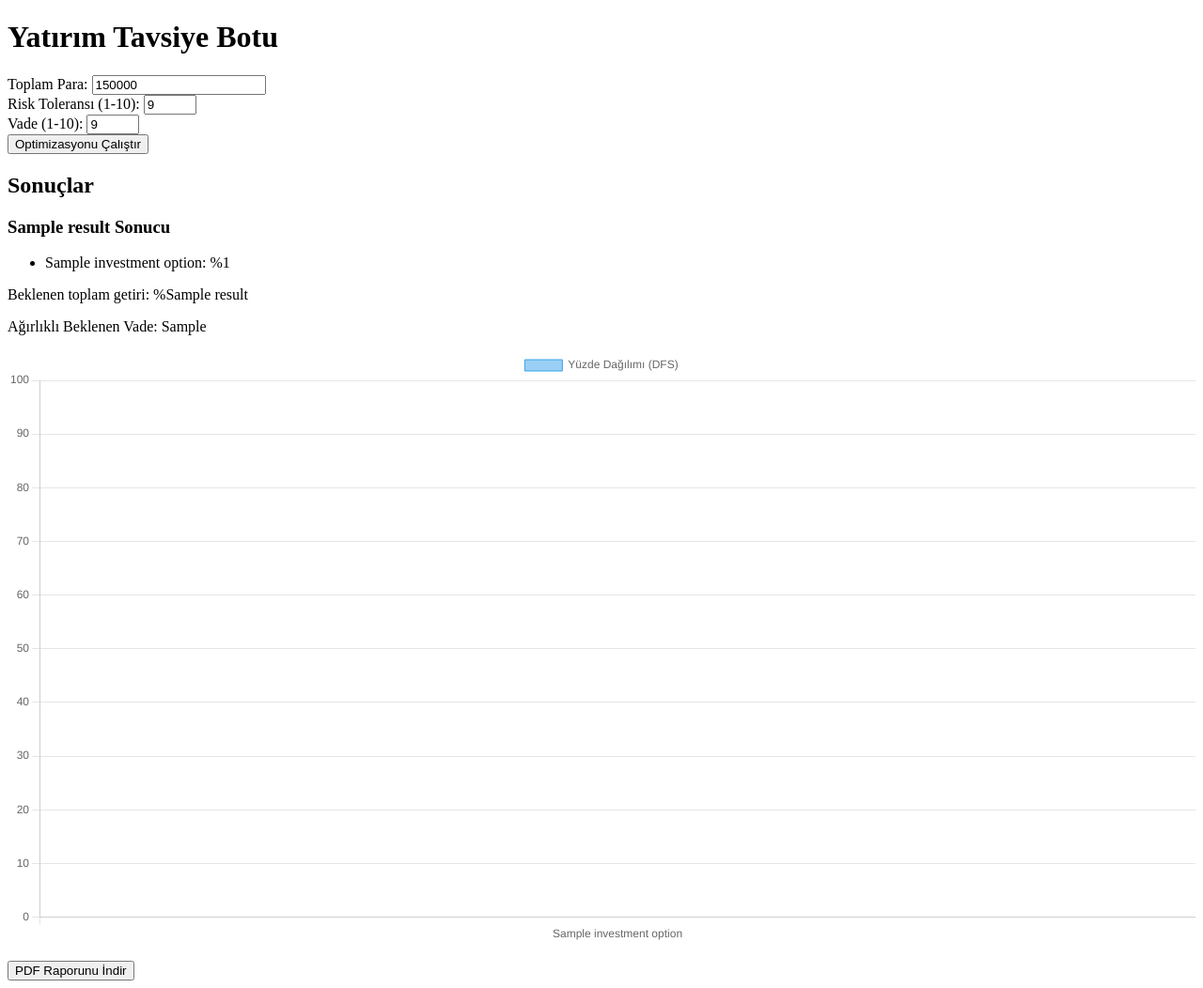
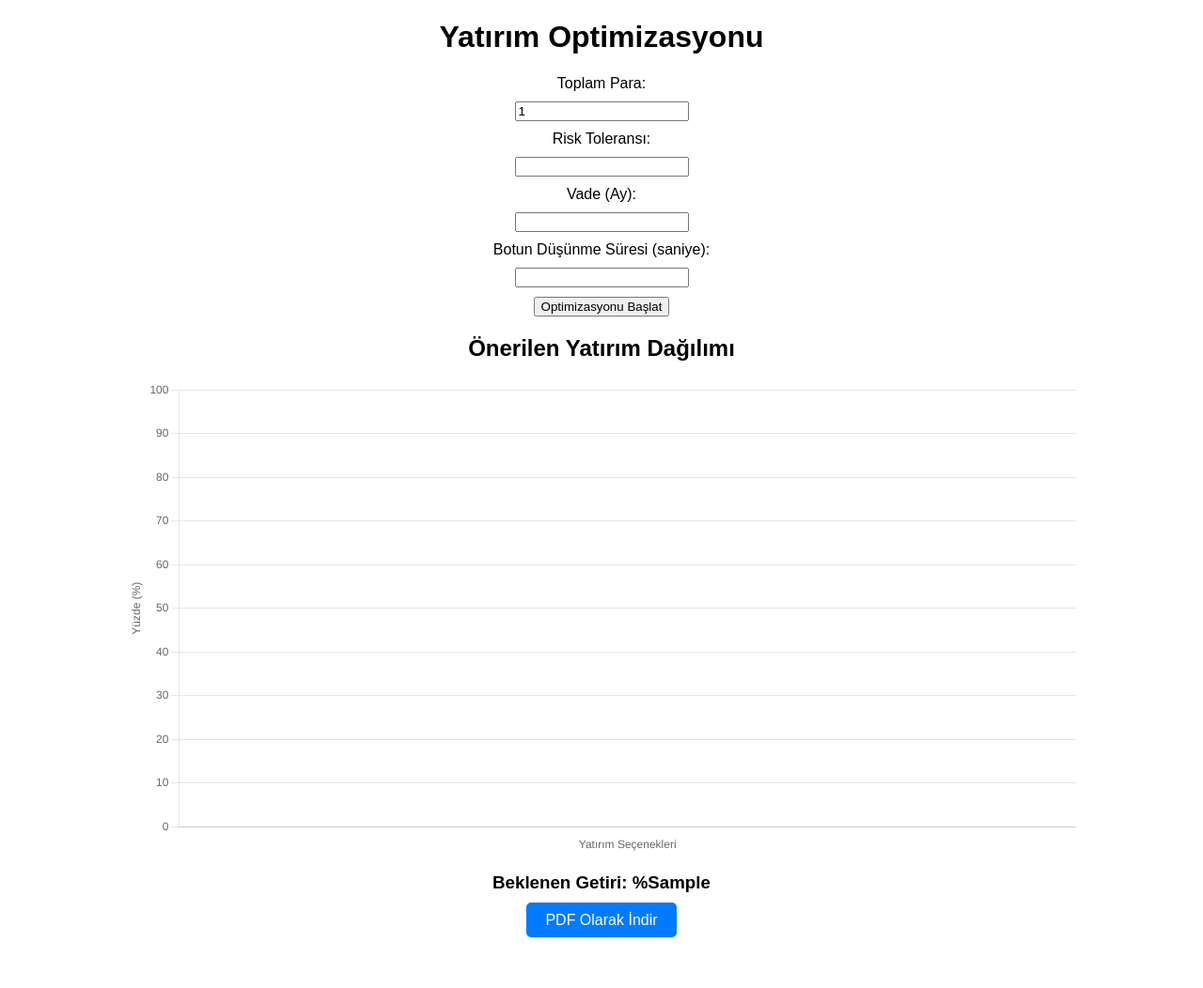
Before and after one commit to TunaKomurcu/BIL481-Project, a Flask app: template templates/index.html in a window 1280 px wide. Shown: the whole page at 94% size. After the commit the page ends 998 px from the top, so only its background shows below. Run offline with Flask 3, Linux system fonts and the light colour scheme; the template is opened without the code that fills it: most values are stand-ins (such as "Sample title", 1, 10 or a date in 2020); some libraries are stand-ins or nearby versions.

Commit message:
Update index.html
Arayüz geliştirildi, sadeleştirildi ve yeni kullanıcı parametreleri eklendi.("Botun Düşünme süresi")

```diff
--- a/templates/index.html
+++ b/templates/index.html
@@ -2,107 +2,121 @@
 <html lang="tr">
 <head>
     <meta charset="UTF-8">
-    <title>Yatırım Tavsiye Botu</title>
+    <title>Yatırım Optimizasyonu</title>
     <script src="https://cdn.jsdelivr.net/npm/chart.js"></script>
-    <script src="https://cdnjs.cloudflare.com/ajax/libs/jspdf/2.5.1/jspdf.umd.min.js"></script>
-    <script src="https://www.gstatic.com/firebasejs/9.6.1/firebase-app.js"></script>
-    <script src="https://www.gstatic.com/firebasejs/9.6.1/firebase-storage.js"></script>
-    <script>
-      const firebaseConfig = {
-        apiKey: "API_KEY",
-        authDomain: "PROJE_ADI.firebaseapp.com",
-        projectId: "PROJE_ID",
-        storageBucket: "PROJE_ADI.appspot.com",
-        messagingSenderId: "SENDER_ID",
-        appId: "APP_ID"
-      };
-      firebase.initializeApp(firebaseConfig);
-      const storage = firebase.storage();
-    </script>
+    <style>
+        body {
+            font-family: Arial, sans-serif;
+        }
+        .chart-container {
+            width: 80%;
+            margin: 0 auto;
+        }
+        h1, h2, h3 {
+            text-align: center;
+        }
+        form {
+            width: 50%;
+            margin: 20px auto;
+            text-align: center;
+        }
+        form label, form input {
+            display: block;
+            margin: 10px auto;
+        }
+        .pdf-download {
+            text-align: center;
+            margin-top: 20px;
+        }
+        .pdf-download a {
+            text-decoration: none;
+            color: #fff;
+            background-color: #007BFF;
+            padding: 10px 20px;
+            border-radius: 5px;
+        }
+    </style>
 </head>
 <body>
-    <h1>Yatırım Tavsiye Botu</h1>
-    <form method="post">
+    <h1>Yatırım Optimizasyonu</h1>
+    <form method="POST">
         <label for="total_money">Toplam Para:</label>
-        <input type="number" id="total_money" name="total_money" value="150000" required>
-        <br>
-        <label for="user_risk_tolerance">Risk Toleransı (1-10):</label>
-        <input type="number" id="user_risk_tolerance" name="user_risk_tolerance" value="9" min="1" max="10" required>
-        <br>
-        <label for="user_vade">Vade (1-10):</label>
-        <input type="number" id="user_vade" name="user_vade" value="9" min="1" max="10" required>
-        <br>
-        <button type="submit">Optimizasyonu Çalıştır</button>
+        <input type="number" id="total_money" name="total_money" value="{{ total_money }}" required>
+
+        <label for="risk_tolerance">Risk Toleransı:</label>
+        <input type="number" id="risk_tolerance" name="risk_tolerance" value="{{ risk_tolerance }}" step="0.1" required>
+
+        <label for="user_vade">Vade (Ay):</label>
+        <input type="number" id="user_vade" name="user_vade" value="{{ user_vade }}" required>
+
+        <label for="time_limit_dfs">Botun Düşünme Süresi (saniye):</label>
+        <input type="number" id="time_limit_dfs" name="time_limit_dfs" value="{{ time_limit_dfs }}" step="0.1" required>
+
+        <button type="submit">Optimizasyonu Başlat</button>
     </form>
 
-    {% if results %}
-    <h2>Sonuçlar</h2>
-    <div id="results-container">
-        {% for label, result in results.items() %}
-        <div class="result-section">
-            <h3>{{ label }} Sonucu</h3>
-            {% set alloc = result[0] %}
-            {% set yield_val = result[1] %}
-            {% if alloc %}
-            <ul>
-                {% for i in range(alloc|length) %}
-                <li>{{ logic.investment_options[i].name }}: %{{ alloc[i] }}</li>
-                {% endfor %}
-            </ul>
-            <p>Beklenen toplam getiri: %{{ yield_val }}</p>
-            <p>Ağırlıklı Beklenen Vade: {{ logic.calculate_weighted_vade(alloc, logic.investment_options) }}</p>
-            {% else %}
-            <p>Uygun dağılım bulunamadı.</p>
-            {% endif %}
+    {% if allocation %}
+    <h2>Önerilen Yatırım Dağılımı</h2>
+    <div class="chart-container">
+        <canvas id="allocationChart"></canvas>
     </div>
-        {% endfor %}
-    </div>
-
-    <canvas id="resultChart" width="400" height="200"></canvas>
-    <br>
-    <button id="downloadPDF">PDF Raporunu İndir</button>
-
     <script>
-      const ctx = document.getElementById('resultChart').getContext('2d');
-      const labels = [
-        "{{ logic.investment_options|map(attribute='name')|join('", "')|safe }}"
-      ];
-
+        const ctx = document.getElementById('allocationChart').getContext('2d');
         const data = {
-          labels: labels,
+            labels: JSON.parse('{{ options | tojson | safe }}'),
             datasets: [{
-              label: 'Yüzde Dağılımı (DFS)',
-              data: JSON.parse("{{ results['Limited DFS'][0]|tojson|safe }}"),
-              backgroundColor: 'rgba(54, 162, 235, 0.5)',
-              borderColor: 'rgba(54, 162, 235, 1)',
+                label: 'Yatırım Yüzdeleri',
+                data: JSON.parse('{{ allocation | tojson | safe }}'),
+                backgroundColor: [
+                    'rgba(255, 99, 132, 0.6)',
+                    'rgba(54, 162, 235, 0.6)',
+                    'rgba(255, 206, 86, 0.6)',
+                    'rgba(75, 192, 192, 0.6)',
+                    'rgba(153, 102, 255, 0.6)',
+                    'rgba(255, 159, 64, 0.6)',
+                    'rgba(199, 199, 199, 0.6)',
+                    'rgba(83, 102, 255, 0.6)',
+                    'rgba(255, 99, 255, 0.6)',
+                    'rgba(100, 159, 64, 0.6)'
+                ],
+                borderColor: 'rgba(0, 0, 0, 0.8)',
                 borderWidth: 1
             }]
         };
         const config = {
             type: 'bar',
             data: data,
-          options: { scales: { y: { beginAtZero: true, max: 100 } } }
+            options: {
+                responsive: true,
+                scales: {
+                    y: {
+                        beginAtZero: true,
+                        max: 100,
+                        title: {
+                            display: true,
+                            text: 'Yüzde (%)'
+                        }
+                    },
+                    x: {
+                        title: {
+                            display: true,
+                            text: 'Yatırım Seçenekleri'
+                        }
+                    }
+                },
+                plugins: {
+                    legend: {
+                        display: false
+                    }
+                }
+            }
         };
-      const resultChart = new Chart(ctx, config);
-
-      document.getElementById('downloadPDF').addEventListener('click', async function() {
-          const { jsPDF } = window.jspdf;
-          const doc = new jsPDF();
-          doc.text("Yatırım Tavsiye Raporu", 10, 10);
-          const canvas = document.getElementById('resultChart');
-          const imgData = canvas.toDataURL('image/png');
-          doc.addImage(imgData, 'PNG', 10, 20, 180, 100);
-          const pdfBlob = doc.output('blob');
-          const storageRef = storage.ref();
-          const pdfRef = storageRef.child('pdf_reports/rapor_' + Date.now() + '.pdf');
-          pdfRef.put(pdfBlob).then((snapshot) => {
-              alert('PDF bulut ortamına yüklendi!');
-          }).catch((error) => {
-              console.error('PDF yüklemede hata:', error);
-          });
-          doc.save('yatirim_raporu.pdf');
-      });
+        new Chart(ctx, config);
     </script>
+    <h3 style="text-align:center;">Beklenen Getiri: %{{ expected_yield }}</h3>
+    <div class="pdf-download">
+        <a href="/download_pdf?total_money={{ total_money }}&risk_tolerance={{ risk_tolerance }}&user_vade={{ user_vade }}&time_limit_dfs={{ time_limit_dfs }}" target="_blank">PDF Olarak İndir</a>
+    </div>
     {% endif %}
 </body>
 </html>
```
Lines whose indentation alone changed are shown as unchanged.
